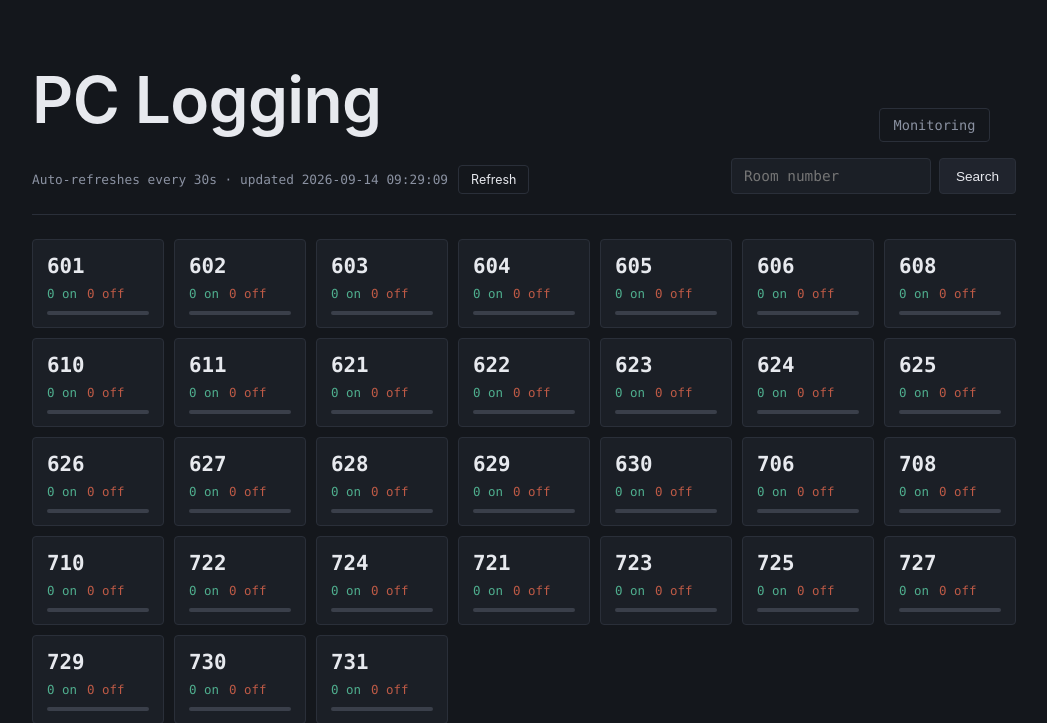
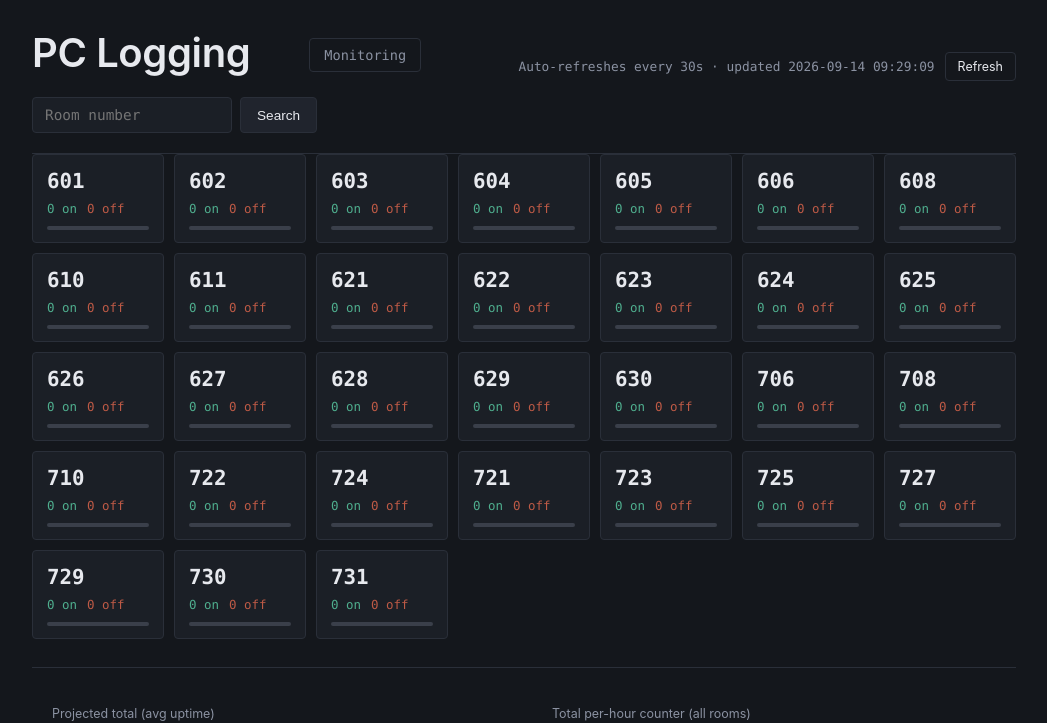
Before and after one commit to tmawada/PC-Logger, a Flask app: page /main in a window 1280 px wide. Shown: the top 723 px of the page, without its empty margins (116-1163 px from the left). Run offline with Flask 3, Linux system fonts and the light colour scheme; data that the repository does not hold is empty.

Commit message:
style: change style

```diff
--- a/backend/static/mainmenu.css
+++ b/backend/static/mainmenu.css
@@ -33,11 +33,10 @@
     gap: 16px;
     border-bottom: 1px solid var(--border);
     padding-bottom: 20px;
-    margin-bottom: 24px;
   }
 
   .title-block h1 {
-    font-size: 4rem;
+    font-size: 2.5rem;
     font-weight: 600;
     margin: 0 0 4px;
     letter-spacing: -0.01em;
@@ -204,10 +203,9 @@
     border: 1px solid var(--border);
     padding: 8px 14px;
     border-radius: 4px;
-    margin-right: 2vw;
+    margin-right: 3vw;
     font-family: var(--mono);
     align-self: center;
-    margin-top: 10vh;
   }
 
   .nav-link:hover { border-color: var(--accent); color: var(--accent); }
--- a/backend/static/room_details.css
+++ b/backend/static/room_details.css
@@ -47,7 +47,7 @@
 
   .title-block h1 {
     font-family: var(--mono);
-    font-size: 1.6rem;
+    font-size: 2.5rem;
     font-weight: 600;
     margin: 0 0 6px;
   }
```
